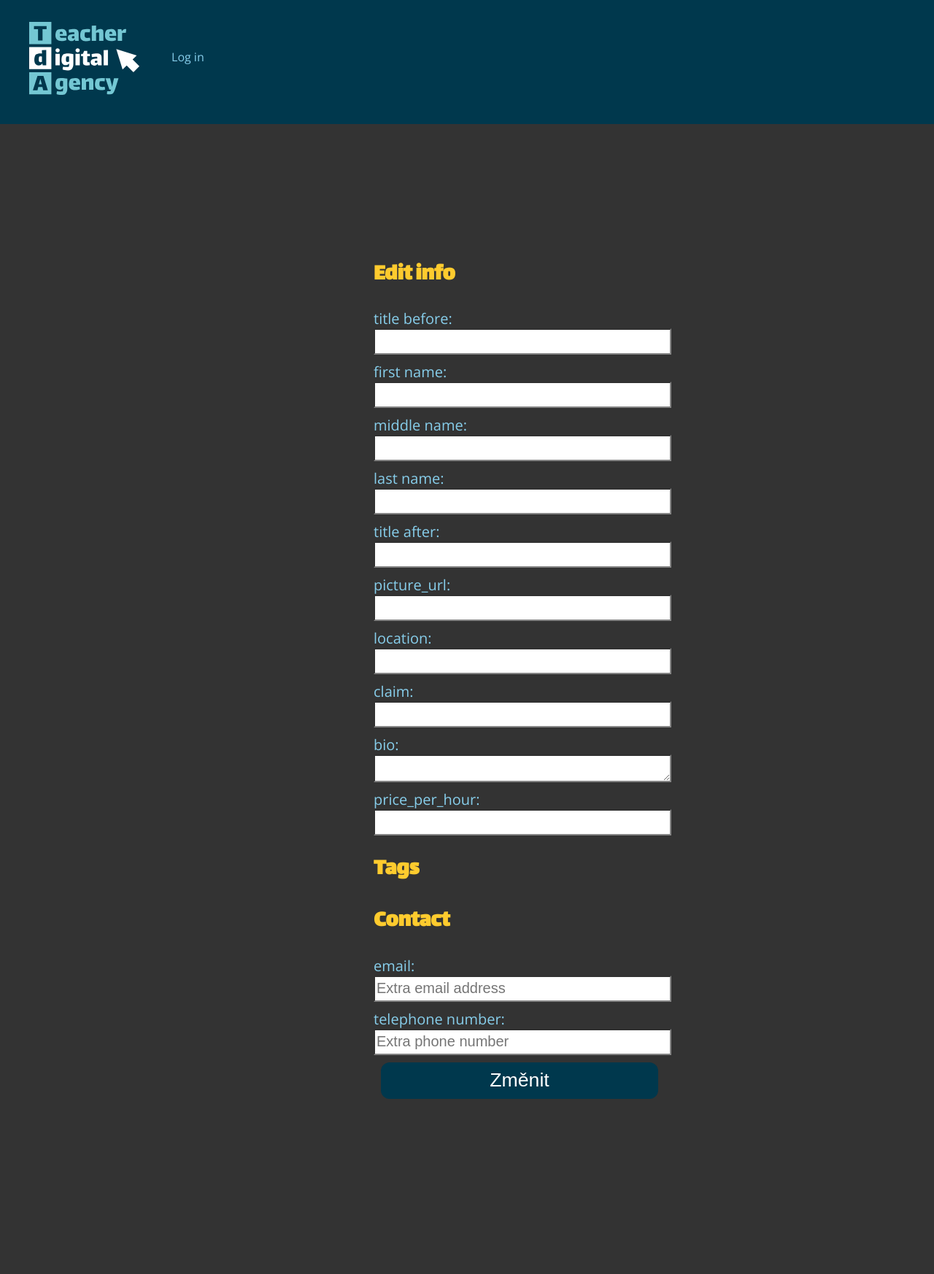
After one commit to GlaryCZ/TdA24-EXTREMISTI, a Flask app: template app/templates/lecturer-edit.html in a window 1280 px wide. The commit adds this page. Shown: the top 1746 px of the page at 73% size. Run offline with Flask 3, Linux system fonts and the light colour scheme; the template is opened without the code that fills it, so the values that code supplies are empty.

Commit message:
Added a page for editing your profile

```diff
--- a/app/app.py
+++ b/app/app.py
@@ -71,7 +71,7 @@ def require_login(func: Callable) -> Callable:
     return new_f
 
 def lecturer_row_dict(json_string: str) -> Dict:
-    """Formats a lecturer json string into a row for saving in the SQL database."""
+    """Formats a lecturer json string into a lecturer dictionary."""
     data = json.loads(json_string)
     lecturer = {}
     if "tags" in data:
@@ -104,11 +104,17 @@ def row_to_lecturer(row: List) -> Dict:
     """Formats a database row into lecturer dictionary."""
     data = {COLUMNS[i] : row[i] for i in range(len(COLUMNS))}
     if "price_per_hour" in data and not data["price_per_hour"] is None:
-        data["price_per_hour"] = int(data["price_per_hour"])
+        try:
+            data["price_per_hour"] = int(data["price_per_hour"])
+        except:
+            data["price_per_hour"] = None
     if "contact" in data and not data["contact"] is None:
         data["contact"] = json.loads(data["contact"])
     if "tags" in data and not data["tags"] is None:
-        data["tags"] = [{"uuid":id, "name":get_tag("uuid", id)[1]} for id in json.loads(data["tags"])]
+        try:
+            data["tags"] = [{"uuid":id, "name":get_tag("uuid", id)[1]} for id in json.loads(data["tags"])]
+        except:
+            data["tags"] = []
     return data
 
 def get_lecturer_row(uuid: str) -> List:
@@ -130,6 +136,13 @@ def get_tag(param, value) -> List:
     row = cursor.fetchone()
     cursor.close()
     return row
+
+def get_all_tags() -> List:
+    """Get all tags from SQL databse."""
+    cursor = db.get_db().execute('select * from tags')
+    rows = cursor.fetchall()
+    cursor.close()
+    return [{"uuid":row[0], "name":row[1]}for row in rows]
 
 def get_locations() -> List:
     cursor = db.get_db().execute('SELECT location FROM lecturers')
@@ -228,18 +241,31 @@ def lecotrs_search_page():
     cursor.close()
     lecturers = [row_to_lecturer(row) for row in rows]
     lecturers = [k for k in lecturers if all(tag in [i["uuid"] for i in k["tags"]] for tag in my_tags)]
-
-    cursor = db.get_db().execute('SELECT * FROM tags')
-    rows = cursor.fetchall()
-    cursor.close()
-    tags = [{"uuid":row[0], "name":row[1]}for row in rows]
     location = get_locations()
-
-
     cursor = db.get_db().execute("SELECT MAX(price_per_hour) FROM lecturers; ")
     max_price = cursor.fetchone()[0]
     cursor.close()
-    return render_template('lectors-search-page.html', lecturers = lecturers, tags = tags, last_searched = data, max_price = max_price, locations = location)
+    return render_template('lectors-search-page.html', lecturers = lecturers, tags = get_all_tags(), last_searched = data, max_price = max_price, locations = location)
+
+@app.route("/my_profile/edit", methods=['GET', 'POST'])
+@require_login
+def lecturer_edit_profile():
+    if request.method == "POST":
+        data = dict(request.form)
+        lecturer = {key:value for key, value in data.items() if (key in COLUMNS) and (value != "") and (not value is None)}
+        emails = [value for key, value in data.items() if ("email" in key) and (value != "") and (not value is None)]
+        telephone_numbers = [value for key, value in data.items() if ("tel" in key) and (value != "") and (not value is None)]
+        lecturer["contact"] = json.dumps({"telephone_numbers":telephone_numbers, "emails":emails})
+        tags = [key[3:] for key, value in data.items() if key[:3]=="tag" and value=="on"]
+        lecturer["tags"] = json.dumps(tags)
+        print(data)
+        print(lecturer)
+        db.get_db().execute(
+            'UPDATE lecturers SET '+ ', '.join([k+" = ?" for k in lecturer]) +' WHERE uuid = ?',
+            [lecturer[k] for k in lecturer]+[session["uuid"]])
+        db.get_db().commit()
+        session["my_lecturer"] = row_to_lecturer(get_lecturer_row(session["uuid"]))
+    return render_template("lecturer-edit.html", tags=get_all_tags(), mytags=[i["uuid"] for i in session["my_lecturer"]["tags"]])
 
 @app.route("/my_profile", methods=['GET', 'POST'])
 @require_login
@@ -292,7 +318,6 @@ def api_get_all_lecturers():
     cursor = db.get_db().execute('select * from lecturers')
     rows = cursor.fetchall()
     cursor.close()
-
     return jsonify([row_to_lecturer(row) for row in rows])
 
 @app.post("/api/lecturers")
--- a/app/templates/base.html
+++ b/app/templates/base.html
@@ -56,6 +56,10 @@ slide: function (event, ui) {
         <a href = "{{url_for('lecturer_logout')|e}}">
              Logout
         </a>
+        {%else%}
+        <a href = "{{url_for('lecturer_login')|e}}">
+             Log in
+        </a>
         {%endif%}
     </div>
     {% block content %}{% endblock%}
--- /dev/null
+++ b/app/templates/lecturer-edit.html
@@ -0,0 +1,51 @@
+{% extends "base.html" %}
+{% block head %}
+<link rel="stylesheet" href="{{ url_for('static', filename='lecturerpage-styles.css')}}">
+{% endblock%}
+{% block content %}
+
+<div id="lecturer-login-wrapper">
+<form method="post">
+    <h1>Edit info</h1>
+    <p class="login-text">title before:</p>
+    <input type="text" name="title_before" class="login-input" value="{{session['my_lecturer'].title_before|e}}">
+    <p class="login-text">first name:</p>
+    <input type="text" name="first_name" class="login-input" value="{{session['my_lecturer'].first_name|e}}">
+    <p class="login-text">middle name:</p>
+    <input type="text" name="middle_name" class="login-input" value="{{session['my_lecturer'].middle_name|e}}">
+    <p class="login-text">last name:</p>
+    <input type="text" name="last_name" class="login-input" value="{{session['my_lecturer'].last_name|e}}">
+    <p class="login-text">title after:</p>
+    <input type="text" name="title_after" class="login-input" value="{{session['my_lecturer'].title_after|e}}">
+    <p class="login-text">picture_url:</p>
+    <input type="url" name="picture_url" class="login-input" value="{{session['my_lecturer'].picture_url|e}}">
+    <p class="login-text">location:</p>
+    <input type="text" name="location" class="login-input" value="{{session['my_lecturer'].location|e}}">
+    <p class="login-text">claim:</p>
+    <input type="text" name="claim" class="login-input" value="{{session['my_lecturer'].claim|e}}">
+    <p class="login-text">bio:</p>
+    <textarea name="bio" class="login-input">{{session['my_lecturer'].bio|e}}</textarea>
+    <p class="login-text">price_per_hour:</p>
+    <input type="number" name="price_per_hour" class="login-input" value="{{session['my_lecturer'].price_per_hour|e}}">
+    <h1>Tags</h1>
+    {% for tag in tags %}
+    <label for="{{tag.uuid}}" class="checkbox-label">
+      <a class="tag">{{tag.name|e}}</a>
+      <input type="checkbox" class="tag-checkbox" id="{{tag.uuid}}" name="tag{{tag.uuid}}" {% if tag.uuid in mytags %} checked{% endif %}>
+    </label><br>
+    {% endfor %}
+    <h1>Contact</h1>
+    <p class="login-text">email:</p>
+    {%for email in session['my_lecturer'].contact.emails%}
+    <input type="email" name="email{{loop.index0}}" id="email{{loop.index0}}" class="login-input" value="{{email|e}}">
+    {%endfor%}
+    <input type="email" name="emailnew" id="emailnew" class="login-input" value="{{email|e}}" placeholder="Extra email address">
+    <p class="login-text">telephone number:</p>
+    {%for tel in session['my_lecturer'].contact.telephone_numbers%}
+    <input type="tel" name="tel{{loop.index0}}" class="login-input" value="{{tel|e}}">
+    {%endfor%}
+    <input type="tel" name="telnew" class="login-input" value="{{tel|e}}" placeholder="Extra phone number">
+    <input type="submit" value="Změnit" class="button" style="width: 380px;"><br>
+</form>
+</div>
+{% endblock %}
--- a/app/templates/lecturer-logged-in.html
+++ b/app/templates/lecturer-logged-in.html
@@ -3,6 +3,9 @@
 <link rel="stylesheet" href="{{ url_for('static', filename='lecturerpage-styles.css')}}">
 {% endblock %}
 {% block content %}
+<div>
+    <a href="{{url_for('lecturer_edit_profile')}}">Edit my profile</a>
+</div>
 <div id="profile" class="profiles">
     <h1>Nevyřízené objednávky</h1>
     <p>Po potvrzení/zamítnutí objednávky bude klient automaticky informován mailem.</p>
```
